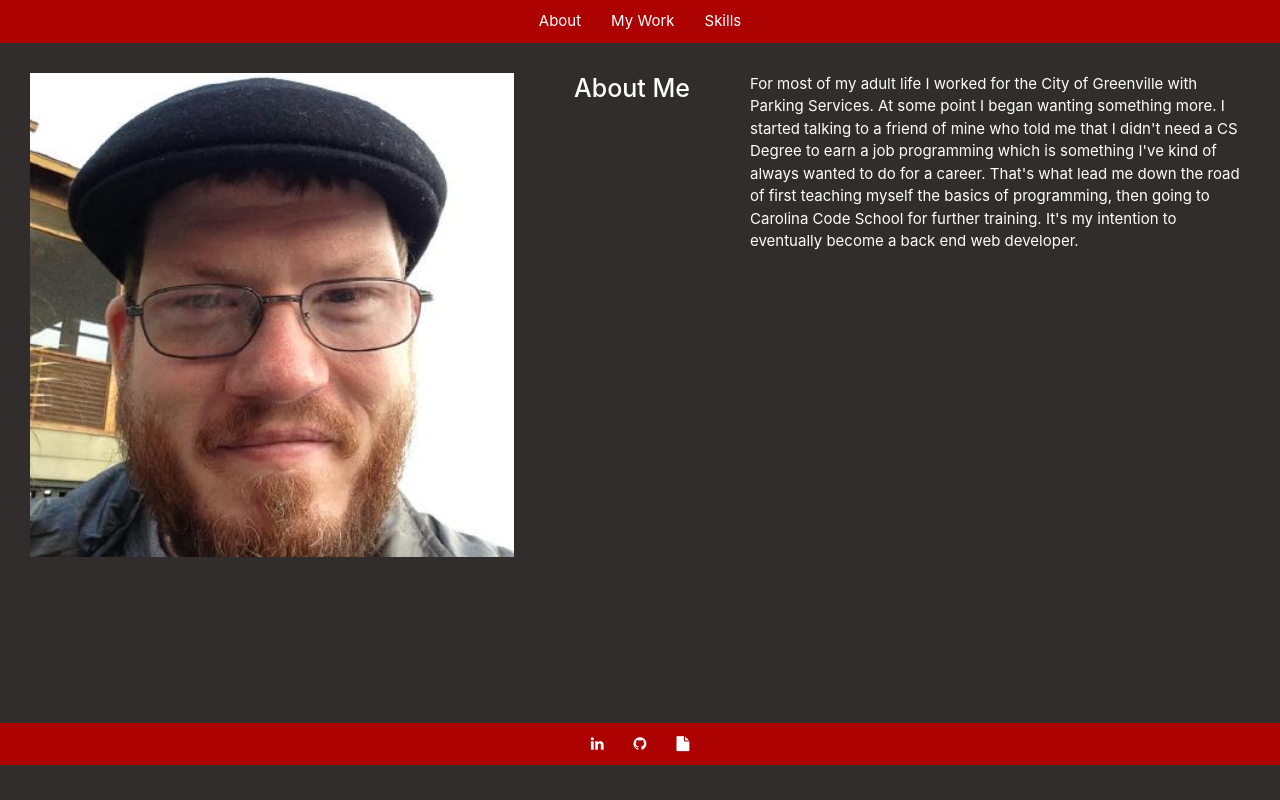
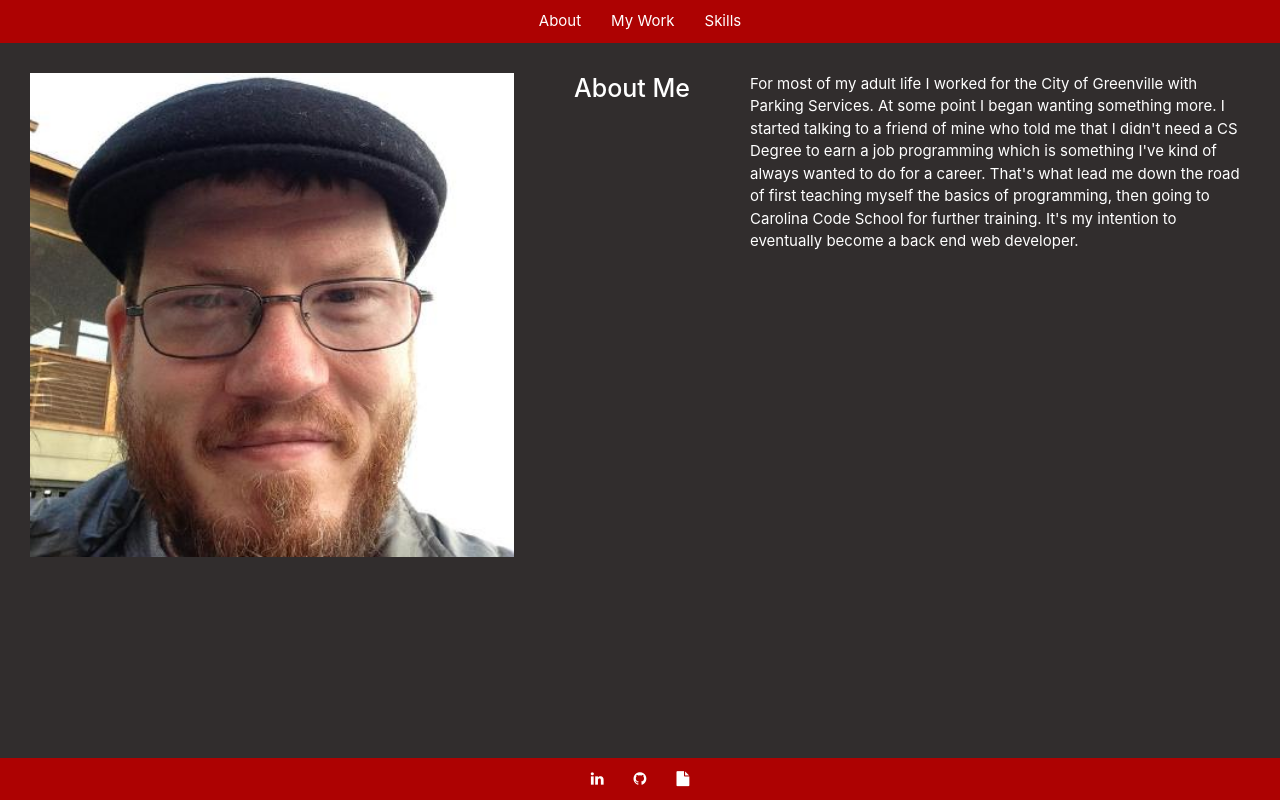
Before and after one commit to PatrickBoynton/portfolio, a React (Create React App) app: page / in a window 1280 px wide. Built offline with nearby package versions, Linux system fonts and the light colour scheme.

Commit message:
Added a tooltip.

```diff
--- a/src/components/Footer.js
+++ b/src/components/Footer.js
@@ -4,11 +4,13 @@ import {NavLink} from "react-router-dom";
 class Footer extends Component {
     render() {
         return (
-            <nav className="p-3 navbar-dark">
+            <nav className="p-3 position-fixed fixed-bottom">
                 <ul className="nav navbar-collapse justify-content-center">
                     <li><NavLink to="#"><i className="fa fa-linkedin" aria-hidden="true"/></NavLink></li>
                     <li className="pl-5"><NavLink to="#"><i className="fa fa-github" aria-hidden="true"/></NavLink></li>
-                    <li className="pl-5"><NavLink to="#"><i className="fa fa-file" aria-hidden="true"/></NavLink></li>
+                    <li className="pl-5"><NavLink to="#"><i className="fa fa-file" data-bs-toggle="tooltip"
+                                                            data-bs-placement="top" title="Click to download resume"
+                                                            aria-hidden="true"/></NavLink></li>
                 </ul>
             </nav>
         );
```
